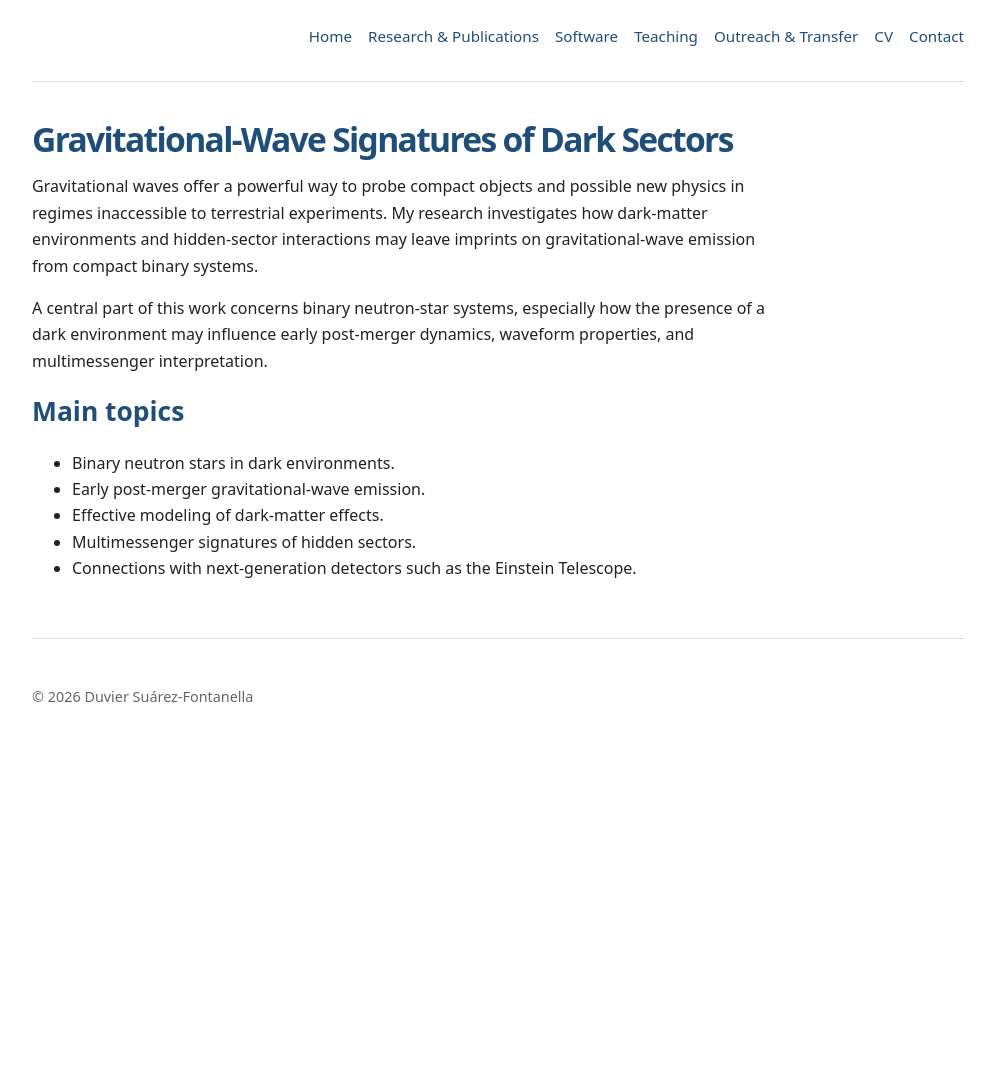
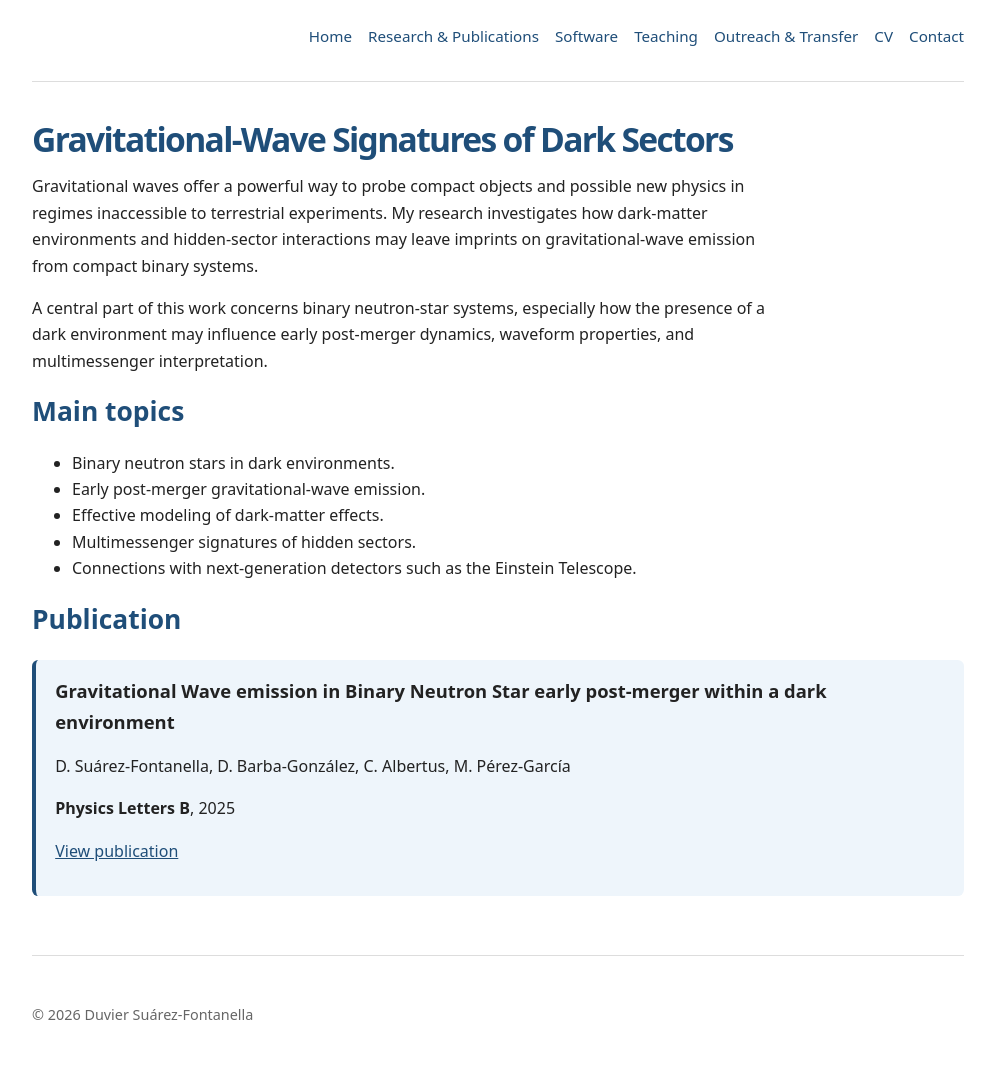
Before and after one commit to Du92/personal-website, a Jekyll site: the page built from _research/gravitational-waves.md, in a window 1280 px wide. Shown: the whole page, without its empty margins (142-1137 px from the left). Built offline with Jekyll 4.4.1, drawn with Linux system fonts in a browser that asks for light colours; before the commit the page ends 900 px from its top, so only the background shows below that.

Commit message:
actualizacion publicaciones

```diff
--- a/_research/gravitational-waves.md
+++ b/_research/gravitational-waves.md
@@ -22,3 +22,14 @@ dynamics, waveform properties, and multimessenger interpretation.
 - Effective modeling of dark-matter effects.
 - Multimessenger signatures of hidden sectors.
 - Connections with next-generation detectors such as the Einstein Telescope.
+
+## Publication
+
+<div class="card publication">
+  <h3>Gravitational Wave emission in Binary Neutron Star early post-merger within a dark environment</h3>
+  <p>D. Suárez-Fontanella, D. Barba-González, C. Albertus, M. Pérez-García</p>
+  <p><strong>Physics Letters B</strong>, 2025</p>
+  <p>
+    <a href="https://doi.org/10.1016/j.physletb.2025.139358">View publication</a>
+  </p>
+</div>
```
